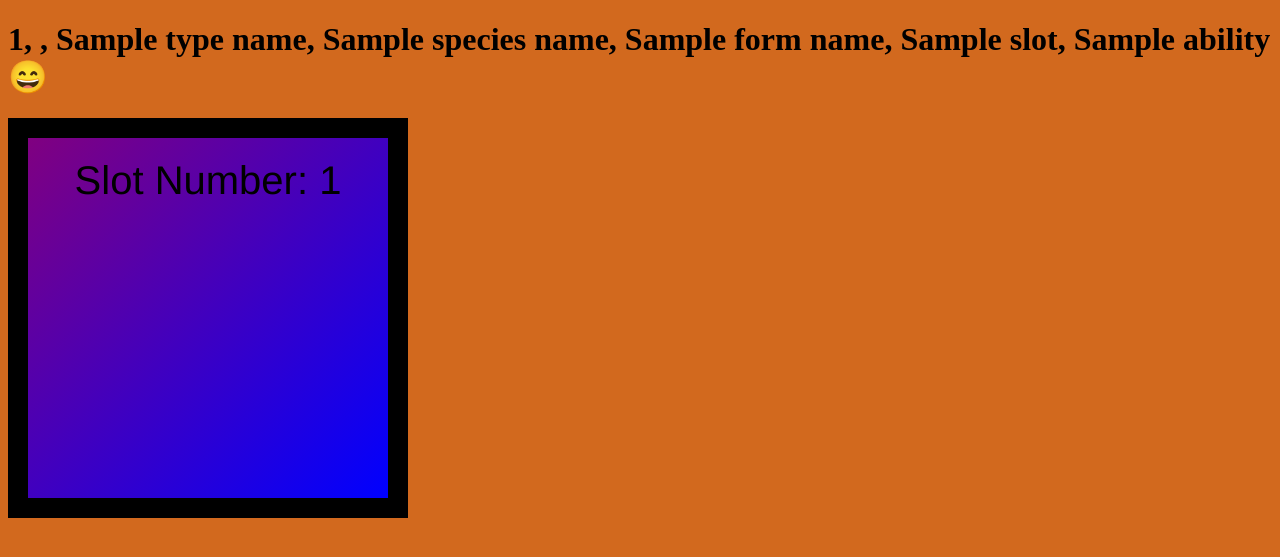
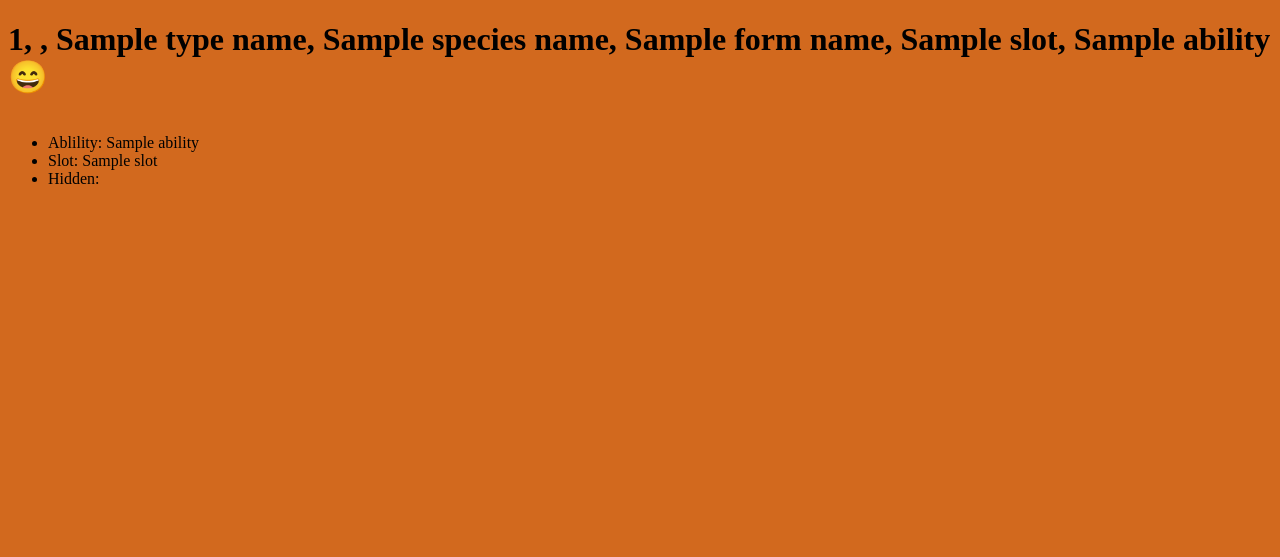
Before and after one commit to Rohith04MVK/Pokedex-website, a Flask app: template templates/info.html in a window 1280 px wide. Shown: the top 557 px of the page. Run offline with Flask 2, Linux system fonts and the light colour scheme; the template is opened without the code that fills it: most values are stand-ins (such as "Sample title", 1, 10 or a date in 2020).

Commit message:
initial commit

```diff
--- a/static/style.css
+++ b/static/style.css
@@ -52,10 +52,11 @@
   width: 320px;
   height: 320px;
   padding: 20px;
-  border: 20px solid black;
+  border: 10px solid black;
+  border-radius: 10px;
   margin: 0;
 }
 
-.bruh{
-  color: black;
+.flex-box{
+  display: flex;
 }
--- a/templates/info.html
+++ b/templates/info.html
@@ -1,7 +1,6 @@
 <!DOCTYPE html>
 <html style="background-color: chocolate;">
-<link type="text/css" rel="stylesheet" href="{{ url_for('static', filename='style.css')}}"
-/>
+<link type="text/css" rel="stylesheet" href="{{ url_for('static', filename='style.css')}}" />
 <link rel="shortcut icon" href="{{ url_for('static', filename='pokecon.ico') }}">
 
 <head>
@@ -11,9 +10,16 @@
 <body class="container">
 
 
-    <h1 class="bruh">{{ Slot_number }}, {{ Hidden }}, {{ Type_name }}, {{ Species_name }}, {{ Form_name }}, {{ Slot }}, {{ Ability}}
+    <h1>{{ Slot_number }}, {{ Hidden }}, {{ Type_name }}, {{ Species_name }}, {{ Form_name }}, {{ Slot }},
+        {{ Ability}}
         &#128516;</h1>
-    <div style="text-align: center;" class="box">Slot Number: {{ Slot_number }}</div>
+    <div class="flex-box">
+        <ul>
+            <li>Ablility: {{ Ability }} </li>
+            <li>Slot: {{ Slot }}</li>
+            <li>Hidden: {{ Hidden }}</li>
+        </ul>
+    </div>
 </body>
 
 </html>
```
